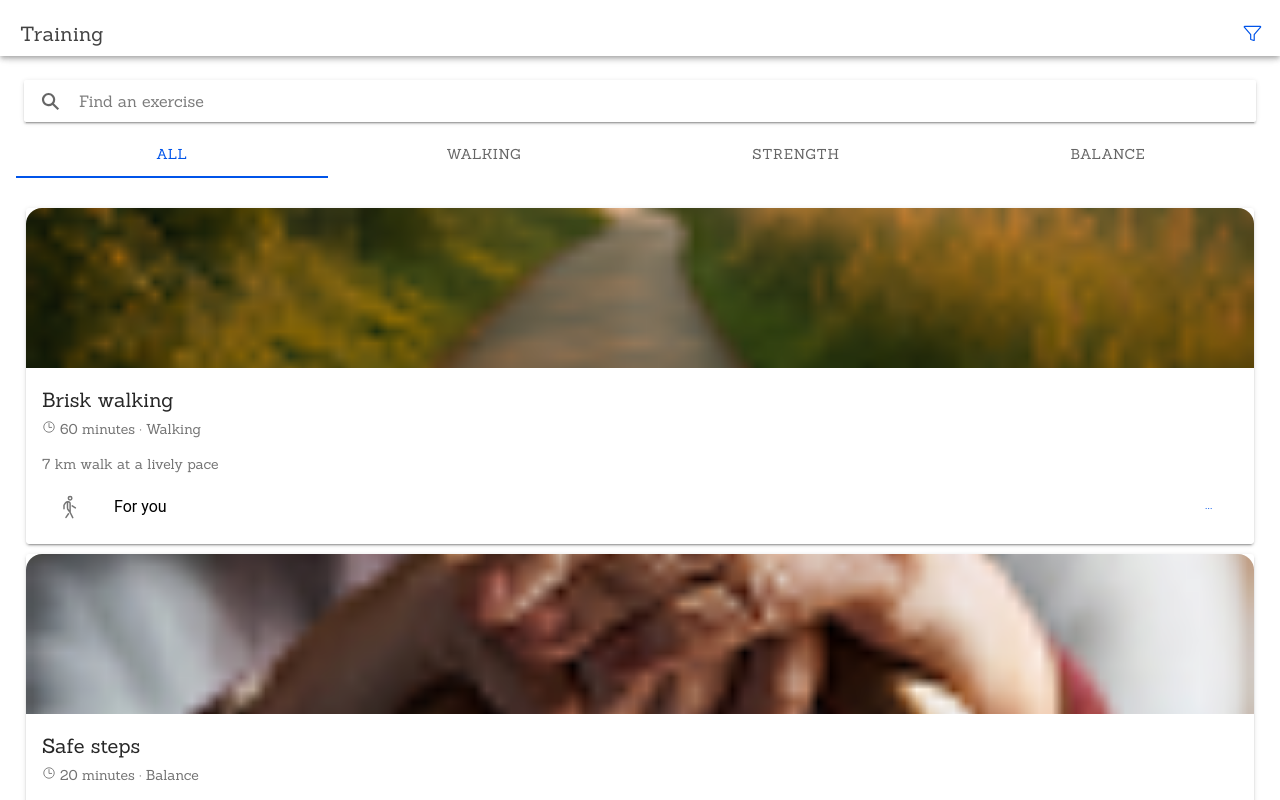
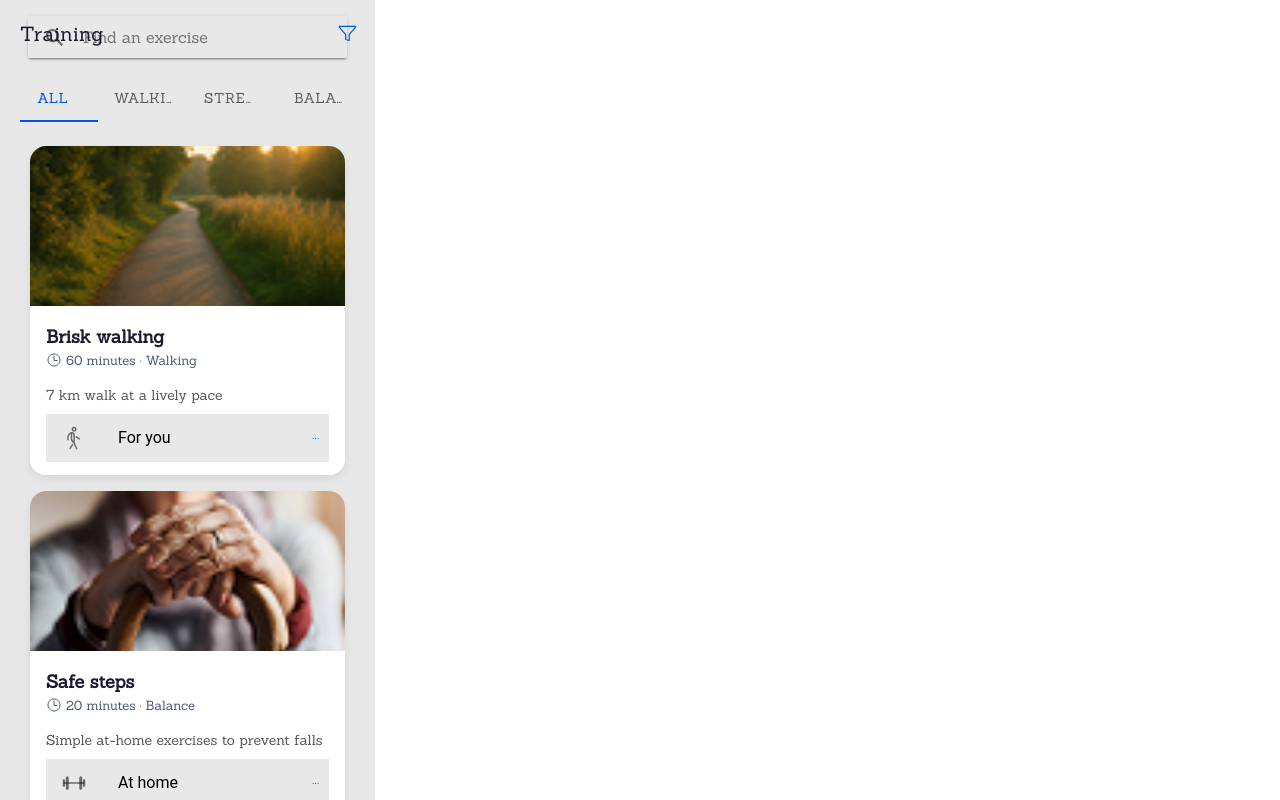
Before and after one commit to Cobran53/Too-Old-to-Fold, a React (Vite) app: page /training-list in a window 1280 px wide. Built offline with nearby package versions, Linux system fonts and the light colour scheme.

Commit message:
Design on the training page

```diff
--- /dev/null
+++ b/src/pages/TrainingList.css
@@ -0,0 +1,104 @@
+/* Färgpalett – samma som Dashboard */
+:root {
+  --primary-dark: #2c2f43;
+  --primary-blue: #455a73;
+  --active-day: #2b395d;
+  --card-background: #ffffff;
+  --goal-ring-done: #f0c97d;
+  --goal-ring-todo: #c3d9e8;
+  --font-color: #1a1a2e;
+}
+
+/* Samma “telefonstorlek” som dashboard-page */
+.training-page {
+  --ion-background-color: #e8e8e8;
+  width: 375px;
+  height: 812px;
+  max-width: 100vw;
+  max-height: 100vh;
+  overflow: hidden;
+  font-family: 'Sanchez', Arial, sans-serif !important;
+}
+
+/* Content liknande dashboard-content */
+.training-content {
+  --padding-start: 20px;
+  --padding-end: 20px;
+  --padding-top: 0;
+  --padding-bottom: 0;
+  background: #e8e8e8;
+}
+
+/* Ta bort standardborder på headern som på dashboard */
+.ion-no-border {
+  --border-width: 0 !important;
+}
+
+.training-title {
+  font-size: 20px;
+  color: var(--font-color);
+}
+
+/* Sökfältet högst upp */
+.training-searchbar {
+  margin-top: 8px;
+  margin-bottom: 8px;
+}
+
+/* Segment (filter) */
+.training-segment {
+  margin-bottom: 10px;
+}
+
+/* Lista / kortlayout */
+.training-list {
+  padding-top: 4px;
+}
+
+/* Kortens utseende */
+.training-card {
+  border-radius: 16px;
+  overflow: hidden;
+  background: var(--card-background);
+  box-shadow: 0 4px 10px rgba(0, 0, 0, 0.08);
+  margin-bottom: 16px;
+}
+
+.training-card-image {
+  width: 100%;
+  height: 160px;
+  object-fit: cover;
+}
+
+.training-card-title {
+  font-size: 18px;
+  font-weight: 600;
+  color: var(--font-color);
+}
+
+.training-card-subtitle {
+  display: flex;
+  align-items: center;
+  margin-top: 4px;
+  font-size: 13px;
+  color: var(--primary-blue);
+}
+
+.training-time-icon {
+  margin-right: 4px;
+  font-size: 16px;
+}
+
+/* Beskrivningstexten */
+.training-card-description {
+  margin-bottom: 8px;
+  font-size: 14px;
+  color: #555;
+}
+
+/* Footer-raden i kortet (ikon + tag + menyknapp) */
+.training-card-footer {
+  --inner-padding-end: 0;
+  padding-inline-start: 0;
+  margin-top: 8px;
+}
--- a/src/pages/TrainingListPage.tsx
+++ b/src/pages/TrainingListPage.tsx
@@ -21,7 +21,15 @@ import {
   IonModal,
 } from '@ionic/react';
 
-import { funnelOutline, timeOutline, walkOutline, barbellOutline, closeOutline } from 'ionicons/icons';
+import {
+  funnelOutline,
+  timeOutline,
+  walkOutline,
+  barbellOutline,
+  closeOutline,
+} from 'ionicons/icons';
+
+import './TrainingList.css';
 
 type WorkoutType = 'walking' | 'strength' | 'balance';
 
@@ -78,7 +86,6 @@ const TrainingListPage: React.FC = () => {
   const [searchText, setSearchText] = React.useState('');
   const [activeFilter, setActiveFilter] = React.useState<'all' | WorkoutType>('all');
 
-  // modal-state
   const [selectedWorkout, setSelectedWorkout] = React.useState<Workout | null>(null);
   const [isModalOpen, setIsModalOpen] = React.useState(false);
 
@@ -90,7 +97,7 @@ const TrainingListPage: React.FC = () => {
 
   const getTypeIcon = (type: WorkoutType) => {
     if (type === 'walking') return walkOutline;
-    return barbellOutline; // du kan byta till annan ikon för balance om du vill
+    return barbellOutline; // byt gärna ikon senare om du vill särskilja balance
   };
 
   const openDetails = (workout: Workout) => {
@@ -104,34 +111,33 @@ const TrainingListPage: React.FC = () => {
   };
 
   return (
-    <IonPage>
-      <IonHeader>
+    <IonPage className="training-page">
+      <IonHeader className="ion-no-border">
         <IonToolbar>
-          <IonTitle>Training</IonTitle>
-          <IonButton
-            slot="end"
-            fill="clear"
-            aria-label="Filter exercises"
-          >
+          <IonTitle className="training-title">Training</IonTitle>
+          <IonButton slot="end" fill="clear" aria-label="Filter exercises">
             <IonIcon icon={funnelOutline} />
           </IonButton>
         </IonToolbar>
       </IonHeader>
 
-      <IonContent fullscreen className="ion-padding">
+      <IonContent fullscreen className="training-content">
+        {/* Sökfält */}
         <IonSearchbar
+          className="training-searchbar"
           placeholder="Find an exercise"
           value={searchText}
           onIonChange={(e) => setSearchText(e.detail.value ?? '')}
         />
 
+        {/* Filtersegment */}
         <IonSegment
           value={activeFilter}
           onIonChange={(e) =>
             setActiveFilter((e.detail.value as 'all' | WorkoutType) ?? 'all')
           }
           mode="md"
-          style={{ marginBottom: 12 }}
+          className="training-segment"
         >
           <IonSegmentButton value="all">
             <IonLabel>All</IonLabel>
@@ -147,41 +153,40 @@ const TrainingListPage: React.FC = () => {
           </IonSegmentButton>
         </IonSegment>
 
-        <IonList lines="none">
+        {/* Lista med träningspass */}
+        <IonList lines="none" className="training-list">
           {filteredWorkouts.map((workout) => (
-            <IonCard key={workout.id} button onClick={() => openDetails(workout)}>
+            <IonCard
+              key={workout.id}
+              button
+              onClick={() => openDetails(workout)}
+              className="training-card"
+            >
               <img
                 src={workout.image}
                 alt={workout.title}
-                style={{
-                  width: '100%',
-                  height: '160px',
-                  objectFit: 'cover',
-                  borderRadius: '16px 16px 0 0',
-                }}
+                className="training-card-image"
               />
 
               <IonCardHeader>
-                <IonCardTitle>{workout.title}</IonCardTitle>
+                <IonCardTitle className="training-card-title">
+                  {workout.title}
+                </IonCardTitle>
 
-                <IonCardSubtitle>
-                  <IonIcon icon={timeOutline} style={{ marginRight: 4 }} />
+                <IonCardSubtitle className="training-card-subtitle">
+                  <IonIcon icon={timeOutline} className="training-time-icon" />
                   {workout.duration}
                 </IonCardSubtitle>
               </IonCardHeader>
 
               <IonCardContent>
-                <p style={{ marginBottom: 8 }}>{workout.description}</p>
+                <p className="training-card-description">{workout.description}</p>
 
-                <IonItem lines="none">
+                <IonItem lines="none" className="training-card-footer">
                   <IonIcon slot="start" icon={getTypeIcon(workout.type)} />
                   <IonLabel>{workout.tag}</IonLabel>
 
-                  <IonButton
-                    slot="end"
-                    fill="clear"
-                    size="small"
-                  >
+                  <IonButton slot="end" fill="clear" size="small">
                     ···
                   </IonButton>
                 </IonItem>
@@ -222,7 +227,6 @@ const TrainingListPage: React.FC = () => {
 
                 <p style={{ marginTop: 16 }}>{selectedWorkout.description}</p>
 
-                {/* Här kan ni senare lägga in steg-för-steg-instruktioner osv */}
                 <IonButton
                   expand="block"
                   style={{ marginTop: 24 }}
```
